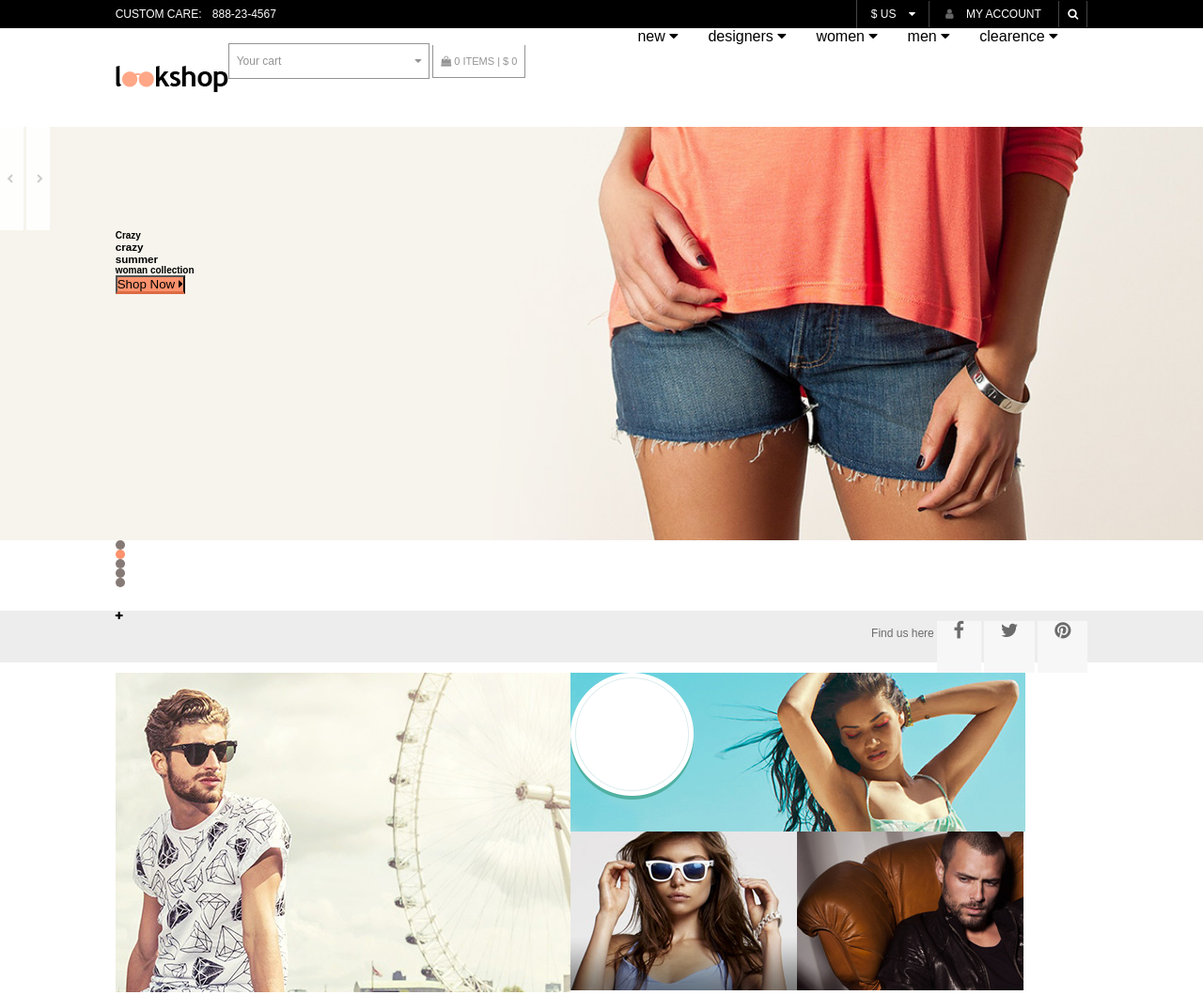
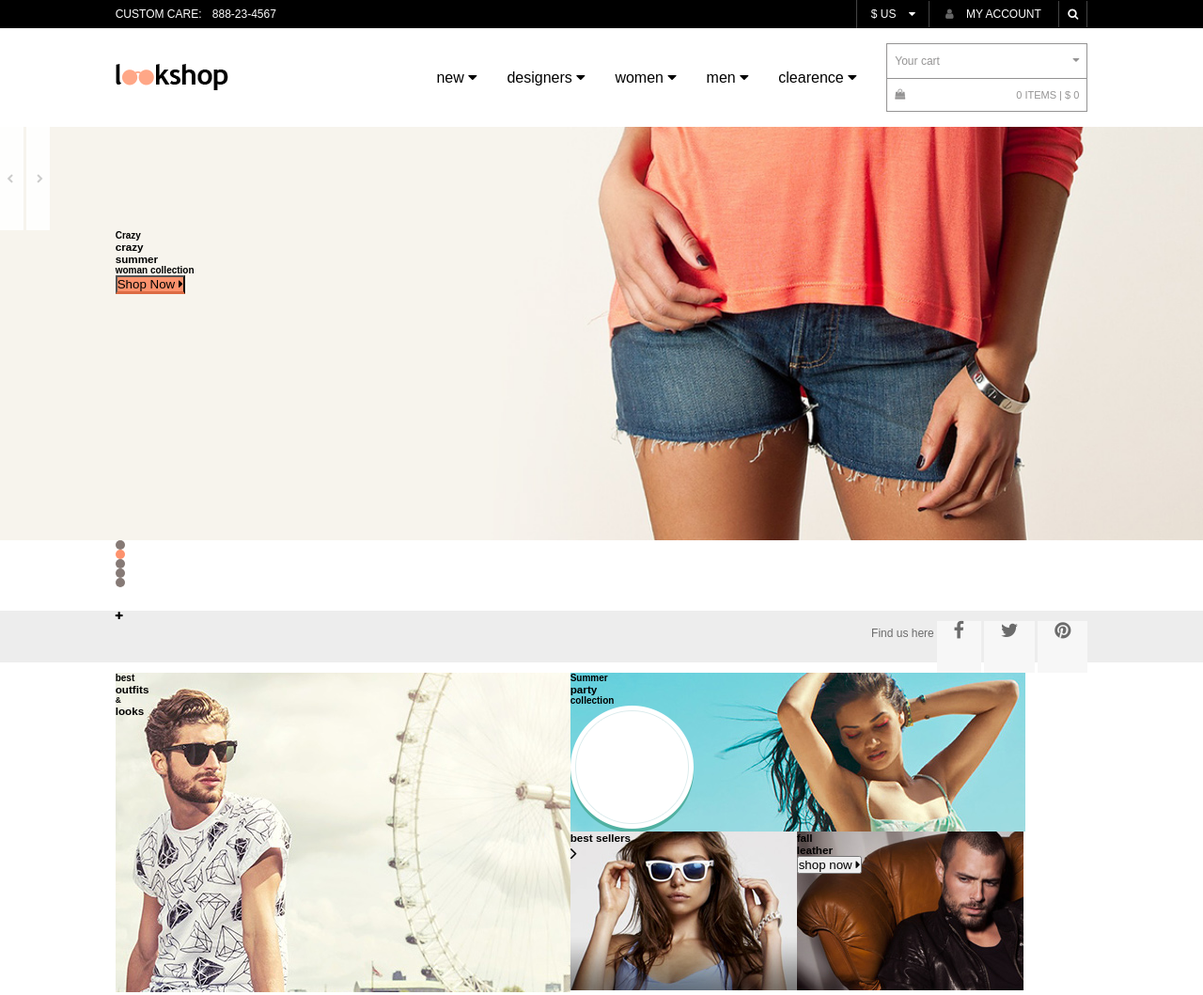
Before and after one commit to IharPadbiarezski/CSS-Recipes-and-Layouts, a plain HTML site: page index.html in a window 1280 px wide. Shown: the top 1059 px of the page at 94% size. Drawn offline with Linux system fonts and the light colour scheme.

Commit message:
header looks better

```diff
--- a/css/style.css
+++ b/css/style.css
@@ -58,7 +58,7 @@ header {
 }
 
 .user-area {
-  height: 30px;
+  min-height: 30px;
 font-family: 'Arial Regular', sans-serif;
 font-size: 12px;
   color: #fff;
@@ -66,26 +66,28 @@ font-size: 12px;
   text-transform: uppercase;
 }
 
-.cont {
-  margin-top: 8px;
-  float:left;
+/* HEADLINE */
+
+.headline {
+  display: flex;
+  justify-content: space-between;
+  align-items: center;
+  flex-wrap: wrap;
 }
 
-.cont p {
+.cont-1 {
+  margin: 8px 0;
+}
+
+.cont-1 p {
   display: inline;
 }
 
-.cont p:last-child {
+.cont-1 p:last-child {
   margin-left: 8px;
 }
 
-.cont-2 {
-  float: right;
-}
 
-.cont-2 {
-
-}
 
 .cont-2 p {
   display: inline-block;
@@ -115,18 +117,32 @@ font-size: 12px;
   border-right: 1px solid #444444;
 }
 
+/* MAIN HEADER */
+
 .main-header {
-  height: 105px;
+  min-height: 105px;
   background: #fff;
 }
 
+.headmain {
+  min-height: 105px;
+  display: flex;
+  justify-content: space-between;
+  align-items: center;
+  flex-wrap: wrap;
+}
+
 logo {
-  margin-top: 40px;
-  float: left;
   -moz-user-select: none;
   -khtml-user-select: none;
   user-select: none;
   cursor: default;
+}
+
+.headplace2 {
+  display: flex;
+  align-items: center;
+  flex-wrap: wrap;
 }
 
 nav {
@@ -143,6 +159,9 @@ nav a {
 
 .userdata {
   color: #949393;
+  display: flex;
+  flex-direction: column;
+  width: 214px;
 }
 
 .userdata a {
@@ -151,14 +170,16 @@ font-family: 'Arial Regular' sans-serif;
 font-size: 12px;
 border: 1px solid #949393;
 padding: 11px 8px;
+display: inline-block;
 }
 
+
 .userdata a i {
-  margin-left: 139px;
+  float: right;
 }
 
 .userdata p {
-
+  text-align: right;
   max-width: 212px;
   display: inline-block;
   text-transform: uppercase;
@@ -169,6 +190,13 @@ padding: 11px 8px;
   font-size: 11px;
   padding: 11px 8px;
 }
+
+.headbag {
+  float: left;
+}
+
+
+/* SLIDER */
 
 .slider {
   height: 440px;
@@ -283,10 +311,13 @@ main {
 }
 
 
+
+
+
 /* SALEAREA */
 
 .salearea {
-  height: 502px;
+  height: 657px;
   background: #fff;
 }
 
@@ -297,6 +328,16 @@ main {
 
 .active1 a {
   color: #fff;
+}
+
+.salecontent {
+  min-height: 455px;
+  background: #fd926d;
+}
+
+.salecont {
+  display: flex;
+  justify-content: space-between;
 }
 
 .shop {
@@ -476,6 +517,7 @@ footer {
   display: flex;
   justify-content: center;
   align-items: center;
+  flex-wrap: wrap;
 }
 
 .cart p {
@@ -548,6 +590,7 @@ footer {
   display: flex;
   justify-content: space-between;
   align-items: center;
+  flex-wrap: wrap;
 }
 
 .secured {
--- a/index.html
+++ b/index.html
@@ -1,5 +1,6 @@
 <!DOCTYPE html>
 <html lang="en">
+
 <head>
   <meta charset="UTF-8">
   <meta name="viewport" content="width=device-width, initial-scale=1.0">
@@ -8,12 +9,13 @@
   <link href="css/font-awesome.min.css" rel="stylesheet" />
   <title>Document</title>
 </head>
+
 <body>
   <div class="wrapper">
     <header>
       <div class="user-area">
-      <div class="container">
-      <div class="cont">
+        <div class="container headline">
+          <div class="cont-1">
             <p>custom care:</p>
             <p>888-23-4567</p>
           </div>
@@ -27,12 +29,13 @@
         </div>
       </div>
       <div class="main-header">
-      <div class="container">
+        <div class="container headmain">
           <logo>
             <a href="index.html">
           <img src="img/logo.png" alt="logo">
         </a>
           </logo>
+          <div class="headplace2">
           <nav>
             <a href="#">new <i class="fa fa-caret-down"></i></a>
             <a href="#">designers <i class="fa fa-caret-down"></i></a>
@@ -42,7 +45,8 @@
           </nav>
           <div class="userdata">
             <a href="#">Your cart <i class="fa fa-caret-down"></i></a>
-            <p><i class="fa fa-shopping-bag"></i> 0 items  |  $ 0</p>
+            <p><i class="fa fa-shopping-bag headbag"></i>0 items | $ 0</p>
+          </div>
         </div>
       </div>
       </div>
@@ -89,18 +93,29 @@
       <section class="picarea container">
 
         <div class="figure1">
-
+          <h4>best</h4>
+          <h3>outfits</h3>
+          <h5>&</h5>
+          <h3>looks</h3>
         </div>
         <div class="secarea">
           <div class="figure2">
+            <h4>Summer</h4>
+            <h3>party</h3>
+            <h4>collection</h4>
             <img src="img/Ellipse.png" alt="">
           </div>
           <div class="thirdarea">
             <div class="figure3">
-
+              <h3>best sellers</h3>
+              <i class="fa fa-angle-right fa-2x"></i>
             </div>
 
             <div class="figure4">
+              <h3>fall<br />leather</h3>
+              <button type="button" name="button">shop now
+              <i class="fa fa-caret-right "></i>
+            </button>
             </div>
           </div>
         </div>
@@ -111,10 +126,10 @@
   <section class="salearea">
 
     <nav>
-  <a href"#" class="active1">what’s hot?</a>
-  <a href"#">designers</a>
-  <a href"#">featured</a>
-<a href"#">latest</a>
+      <a href "#" class="active1">what’s hot?</a>
+      <a href "#">designers</a>
+      <a href "#">featured</a>
+      <a href "#">latest</a>
     </nav>
 
     <div class="navright">
@@ -122,7 +137,13 @@
       <a href="#"><i class="fa fa-angle-right fa-3x"></i></a>
     </div>
 
+<div class="salecontent">
 
+    <div class="salecont">
+
+    </div>
+
+</div>
 
     <div class="shop">
       <a href="#">
@@ -136,9 +157,8 @@
     <div class="container">
       <div class="contentfild">
         <div class="elip">
-        clearance<br />50
-      %<br />
-        off
+          clearance<br />50 %
+          <br /> off
         </div>
         <div class="fig">
           <div class="figarea">
@@ -216,7 +236,9 @@
   <section class="textarea">
     <div class="container">
       <h2>About LookShop</h2>
-  <p>This is Photoshop's version  of Lorem Ipsum. Proin gravida nibh vel velit auctor aliquet. Aenean sollicitudin, lorem quis bibendum auctor, nisi elit consequat ipsum, nec sagittis sem nibh id elit. Duis sed odio sit amet nibh vulputate cursus a sit amet mauris. Morbi accumsan ipsum velit. Nam nec tellus a odio tincidunt auctor a ornare odio. Sed non  mauris vitae erat consequat auctor eu in elit. Class aptent taciti sociosqu ad litora torquent per conubia nostra, per inceptos himenaeos. Mauris in erat justo. Nullam ac urna eu felis dapibus condimentum sit amet a augue. </p>
+      <p>This is Photoshop's version of Lorem Ipsum. Proin gravida nibh vel velit auctor aliquet. Aenean sollicitudin, lorem quis bibendum auctor, nisi elit consequat ipsum, nec sagittis sem nibh id elit. Duis sed odio sit amet nibh vulputate cursus a sit
+        amet mauris. Morbi accumsan ipsum velit. Nam nec tellus a odio tincidunt auctor a ornare odio. Sed non mauris vitae erat consequat auctor eu in elit. Class aptent taciti sociosqu ad litora torquent per conubia nostra, per inceptos himenaeos. Mauris
+        in erat justo. Nullam ac urna eu felis dapibus condimentum sit amet a augue. </p>
     </div>
   </section>
 
@@ -247,8 +269,7 @@
         <div class="infoblock">
           <div>
             <h3>Customer Service</h3>
-      <p>Contact<br />FAQ<br />Terms of payment<br />Terms of sale<br />
-      Delivery terms and conditions<br />Returns and Refunds</p>
+            <p>Contact<br />FAQ<br />Terms of payment<br />Terms of sale<br /> Delivery terms and conditions<br />Returns and Refunds</p>
           </div>
           <div>
             <h3>Information</h3>
@@ -256,8 +277,7 @@
           </div>
           <div>
             <h3>Campaigns </h3>
-        <p>Evening dresses<br />Makeup<br />Fashion forward<br />training clothes<br />
-        Special Occasion Dresses</p>
+            <p>Evening dresses<br />Makeup<br />Fashion forward<br />training clothes<br /> Special Occasion Dresses</p>
           </div>
           <div>
             <h3>Stores</h3>
@@ -290,8 +310,7 @@
             <li>Store Directory</li>
             <li>About Us</li>
           </ul>
-      <p>© LookShop.com<br />
-All Rights Reserved</p>
+          <p>© LookShop.com<br /> All Rights Reserved</p>
         </div>
       </div>
     </section>
@@ -299,4 +318,5 @@ All Rights Reserved</p>
 
   </div>
 </body>
+
 </html>
```
Lines whose indentation alone changed are shown as unchanged.
